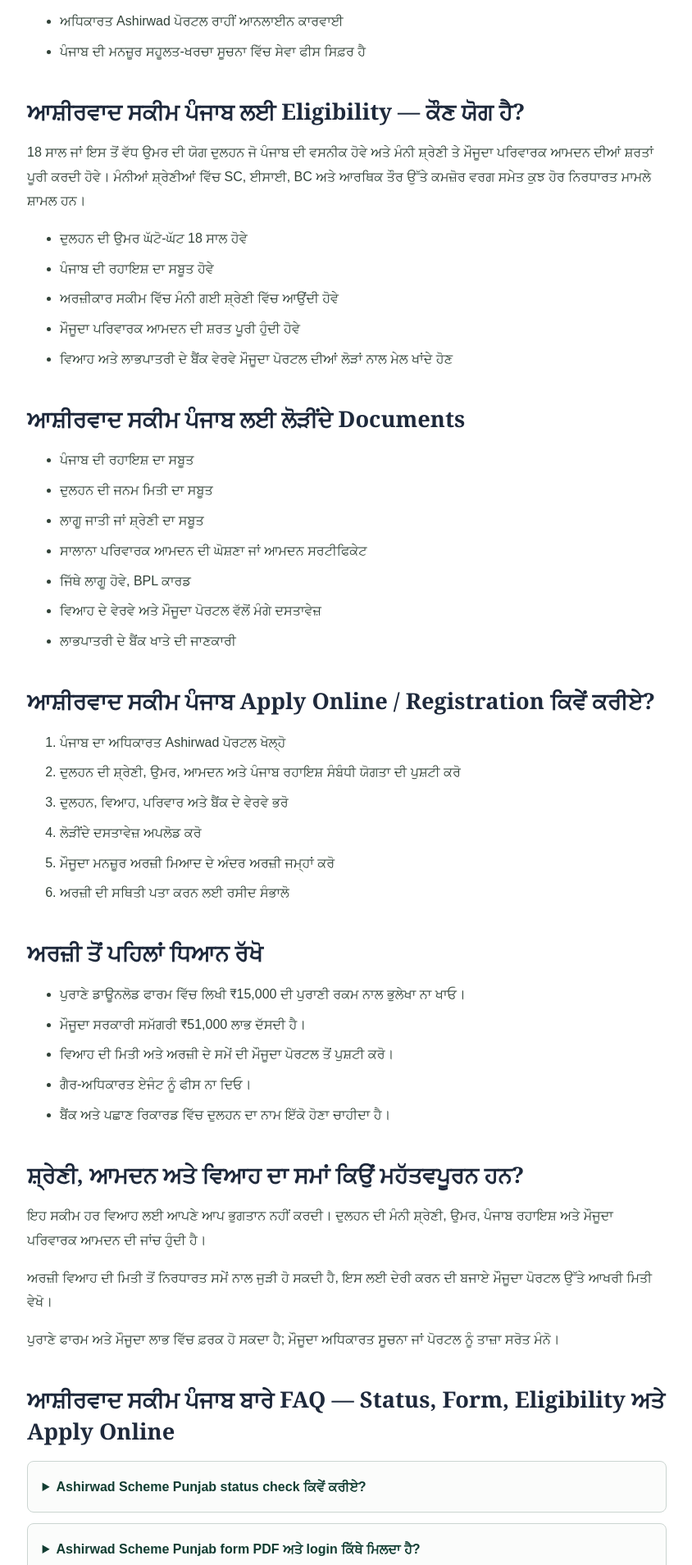
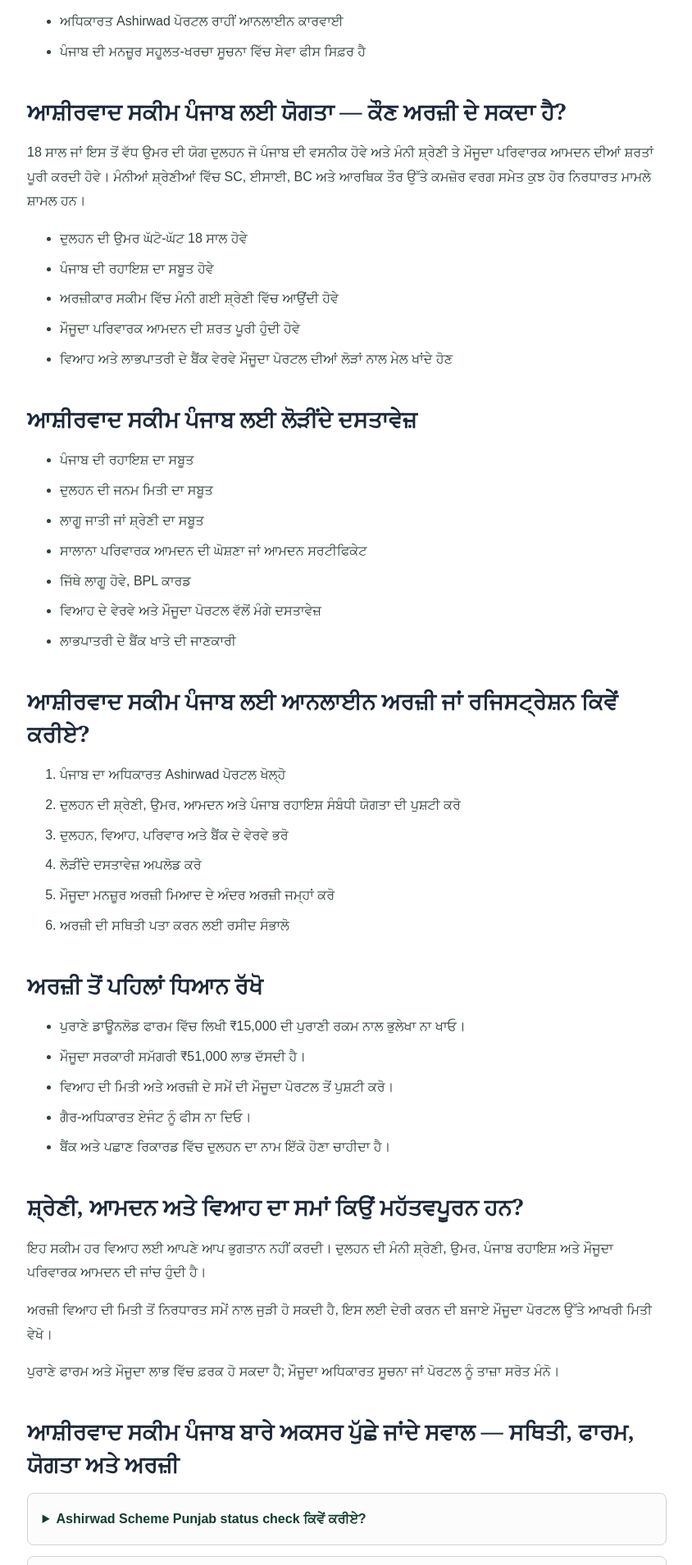
Before and after one commit to js91872/punjabschemes, a Next.js app: page /pa/schemes/aashirwad-scheme-punjab in a window 1280 px wide. Shown: the part 2151-4060 px from the top of the page at 82% size, without its empty margins (217-1061 px from the left). Built offline with nearby package versions, Linux system fonts and the light colour scheme; no server answers.

Commit message:
Localize Punjabi scheme section headings without changing routes

```diff
--- a/src/app/pa/schemes/[slug]/page.tsx
+++ b/src/app/pa/schemes/[slug]/page.tsx
@@ -186,7 +186,7 @@ export default async function PunjabiSchemePage({
         ))}
       </ul>
 
-      <h2>{scheme.name} ਲਈ Eligibility — ਕੌਣ ਯੋਗ ਹੈ?</h2>
+      <h2>{scheme.name} ਲਈ ਯੋਗਤਾ — ਕੌਣ ਅਰਜ਼ੀ ਦੇ ਸਕਦਾ ਹੈ?</h2>
       <p>{scheme.beneficiaries}</p>
 
       <ul>
@@ -195,14 +195,14 @@ export default async function PunjabiSchemePage({
         ))}
       </ul>
 
-      <h2>{scheme.name} ਲਈ ਲੋੜੀਂਦੇ Documents</h2>
+      <h2>{scheme.name} ਲਈ ਲੋੜੀਂਦੇ ਦਸਤਾਵੇਜ਼</h2>
       <ul>
         {scheme.documents.map((item) => (
           <li key={item}>{item}</li>
         ))}
       </ul>
 
-      <h2>{scheme.name} Apply Online / Registration ਕਿਵੇਂ ਕਰੀਏ?</h2>
+      <h2>{scheme.name} ਲਈ ਆਨਲਾਈਨ ਅਰਜ਼ੀ ਜਾਂ ਰਜਿਸਟ੍ਰੇਸ਼ਨ ਕਿਵੇਂ ਕਰੀਏ?</h2>
       <ol>
         {scheme.applicationMethods.map((item) => (
           <li key={item}>{item}</li>
@@ -225,7 +225,7 @@ export default async function PunjabiSchemePage({
       </section>
 
       <section className="faq-section">
-        <h2>{scheme.name} ਬਾਰੇ FAQ — Status, Form, Eligibility ਅਤੇ Apply Online</h2>
+        <h2>{scheme.name} ਬਾਰੇ ਅਕਸਰ ਪੁੱਛੇ ਜਾਂਦੇ ਸਵਾਲ — ਸਥਿਤੀ, ਫਾਰਮ, ਯੋਗਤਾ ਅਤੇ ਅਰਜ਼ੀ</h2>
 
         {scheme.faqs.map((faq) => (
           <details key={faq.question}>
```
